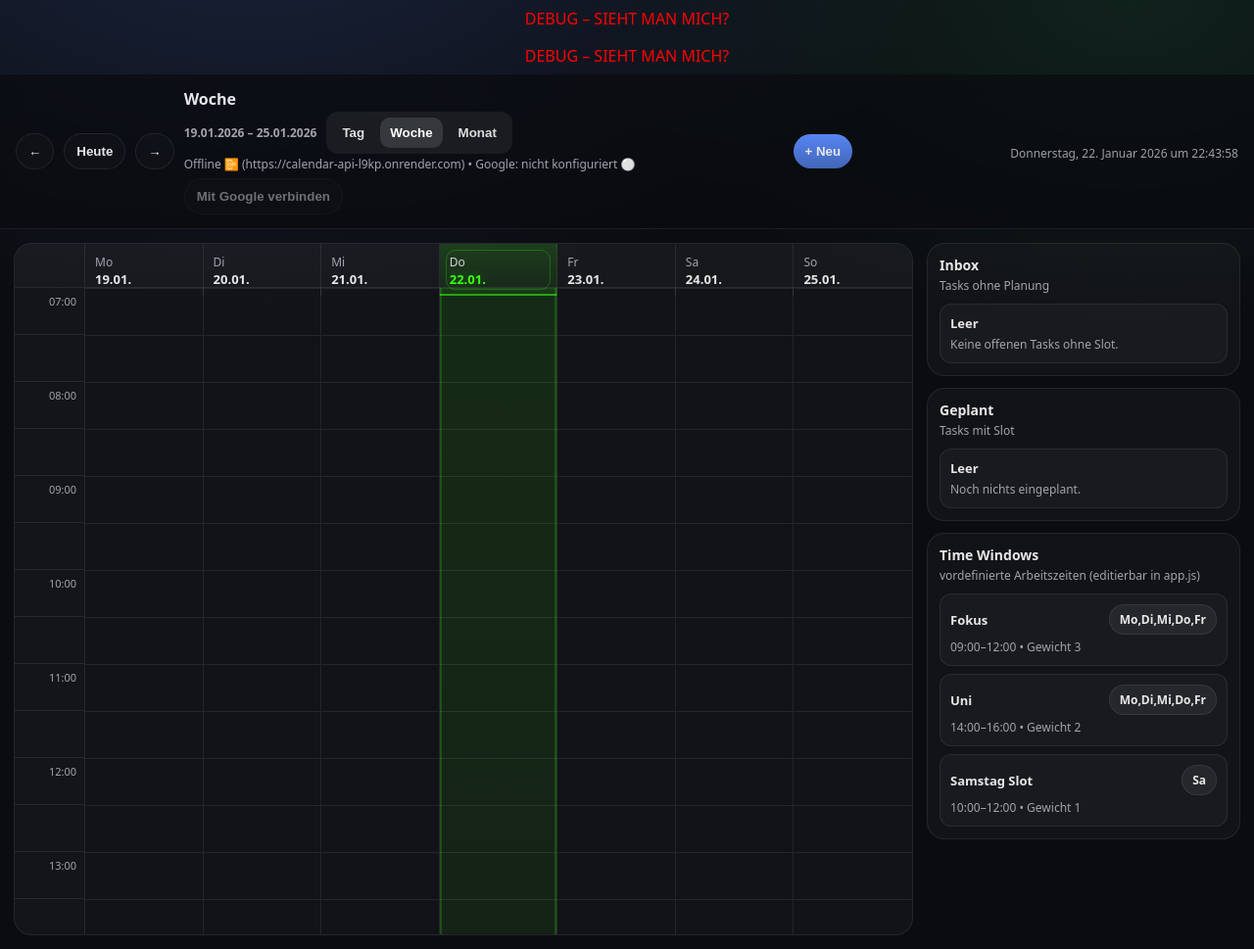
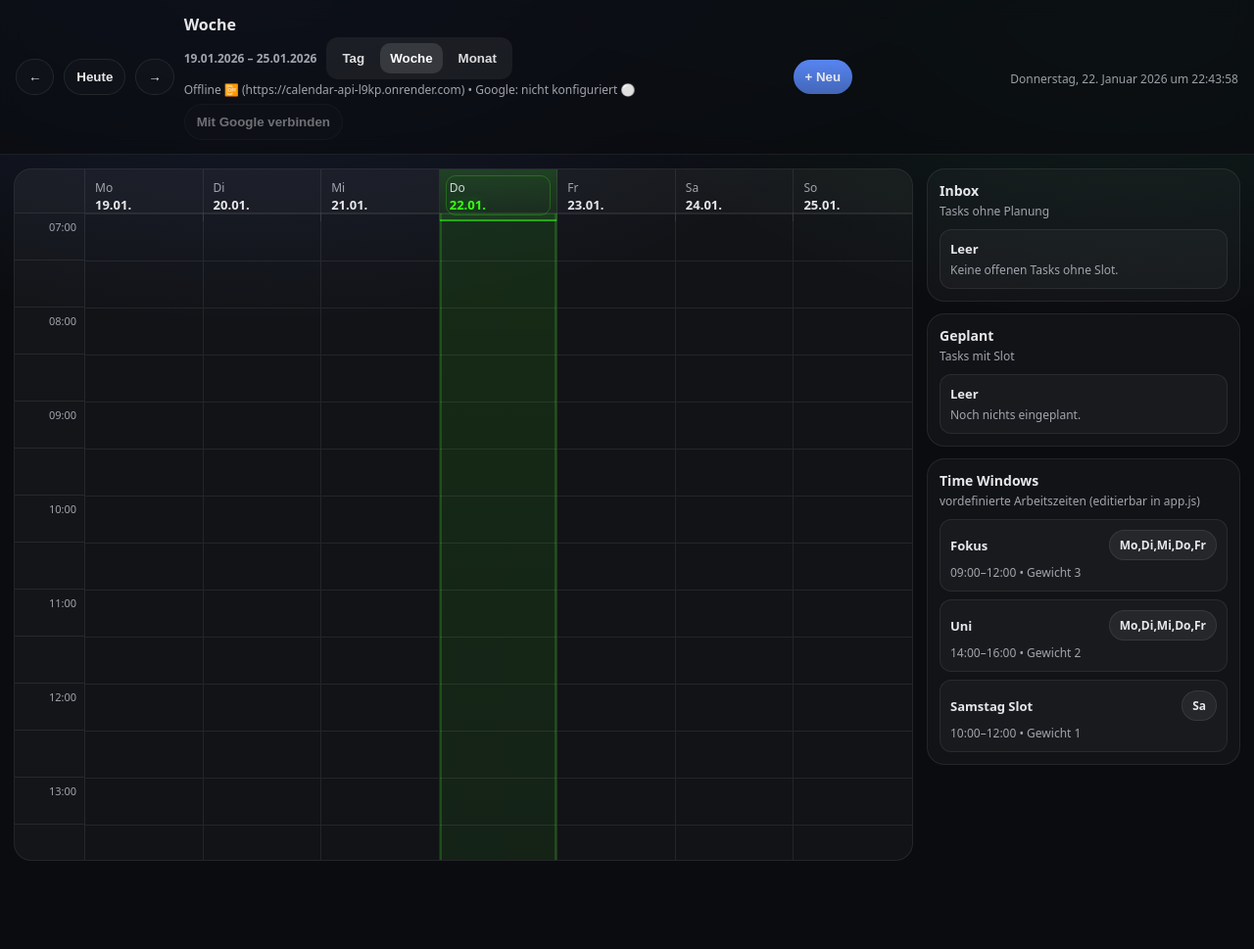
Before and after one commit to Kurkurkury/calendar-mvp, a website: page www/index.html in a window 1280 px wide. Shown: the whole page at 98% size. After the commit the page ends 893 px from the top, so only its background shows below. Drawn offline with Linux system fonts and the light colour scheme; no server answers.

Commit message:
remove debug

```diff
--- a/www/index.html
+++ b/www/index.html
@@ -7,10 +7,7 @@
   <link rel="stylesheet" href="style.css" />
 </head>
 <body>
-  <div style="color:red; font-size:16px; text-align:center; padding:8px;">
-  DEBUG – SIEHT MAN MICH?
-  </div>
-  <div style="color:red; font-size:16px; text-align:center; padding:8px;">DEBUG – SIEHT MAN MICH?</div>
+
   <header class="topbar">
     <div class="left">
       <button id="prevWeekBtn" class="btn ghost" title="Vorherige Woche">←</button>
```
